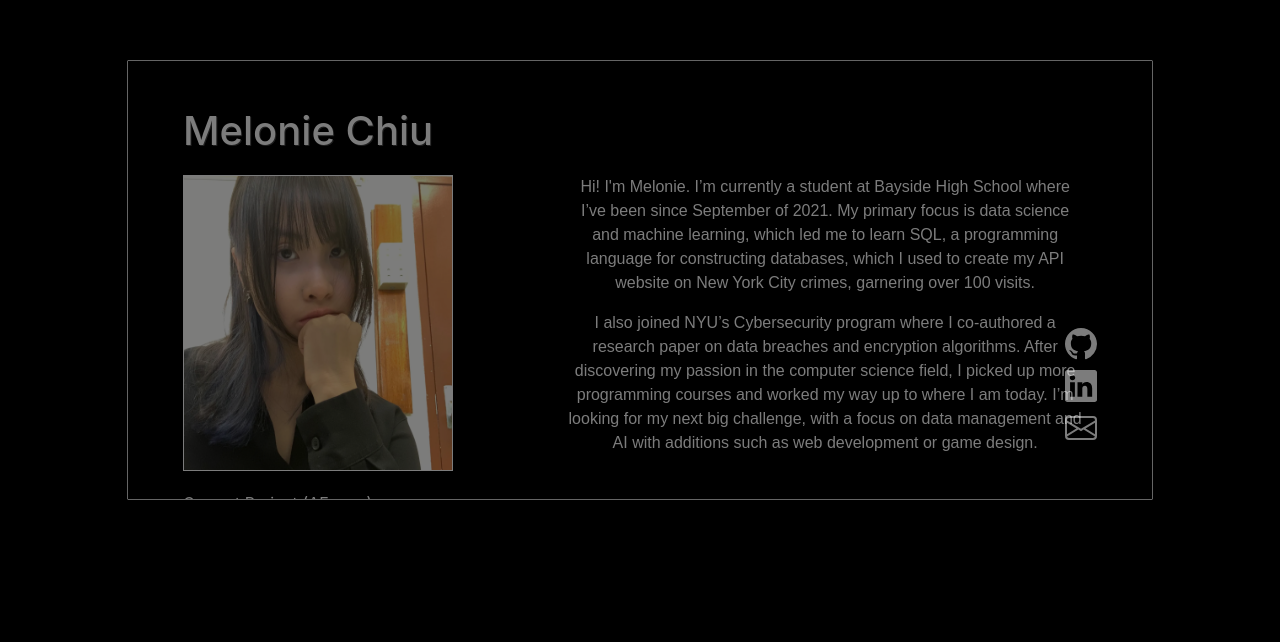
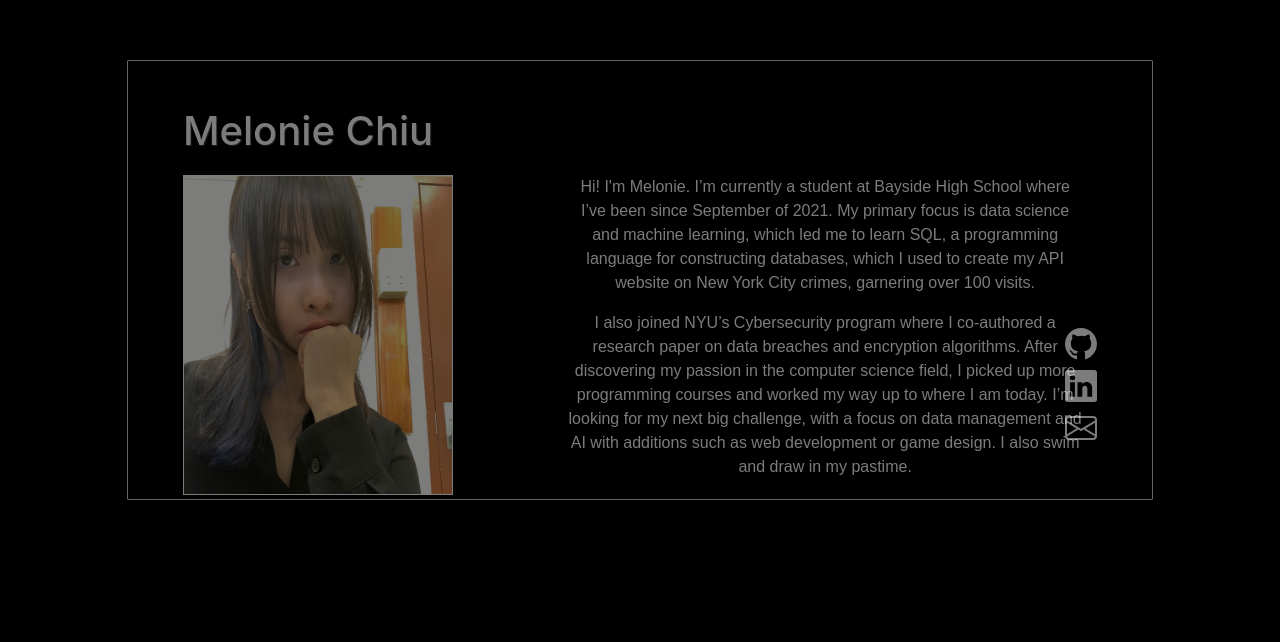
Before and after one commit to remkuro/about_me, a plain HTML site: page index.html in a window 1280 px wide. Shown: the part 120-762 px from the top of the page. Drawn offline with nearby package versions, Linux system fonts and the light colour scheme; a script that the page names is missing.

Commit message:
Update index.html

```diff
--- a/index.html
+++ b/index.html
@@ -37,7 +37,7 @@
 <img class="banner-img" src="banner1.gif"> -->
             <div id="description">
                 <p style="color:white">Hi! I'm Melonie. I’m currently a student at Bayside High School where I’ve been since September of 2021. My primary focus is data science and machine learning, which led me to learn SQL, a programming language for constructing databases, which I used to create my API website on New York City crimes, garnering over 100 visits.</p>
-            <p style="color:white">I also joined NYU’s Cybersecurity program where I co-authored a research paper on data breaches and encryption algorithms. After discovering my passion in the computer science field, I picked up more programming courses and worked my way up to where I am today. I’m looking for my next big challenge, with a focus on data management and AI with additions such as web development or game design.</p>
+            <p style="color:white">I also joined NYU’s Cybersecurity program where I co-authored a research paper on data breaches and encryption algorithms. After discovering my passion in the computer science field, I picked up more programming courses and worked my way up to where I am today. I’m looking for my next big challenge, with a focus on data management and AI with additions such as web development or game design. I also swim and draw in my pastime.</p>
 
             </div>
 
```
